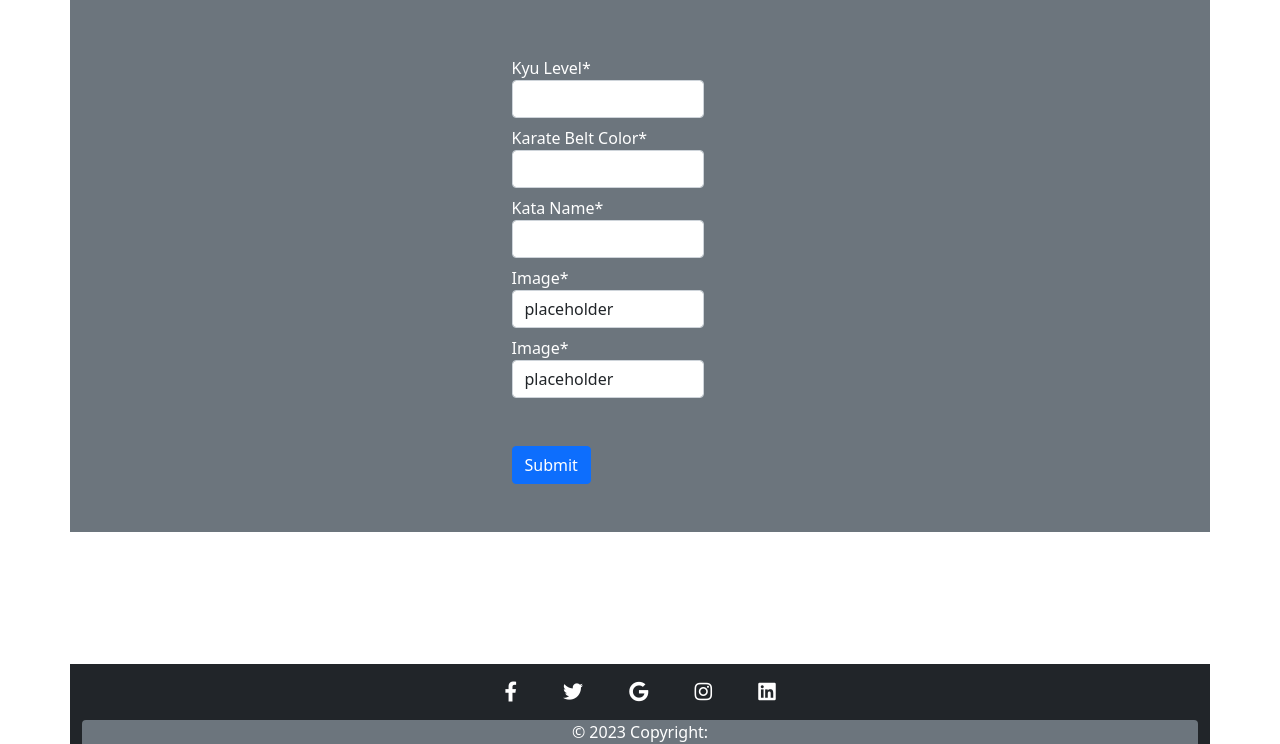
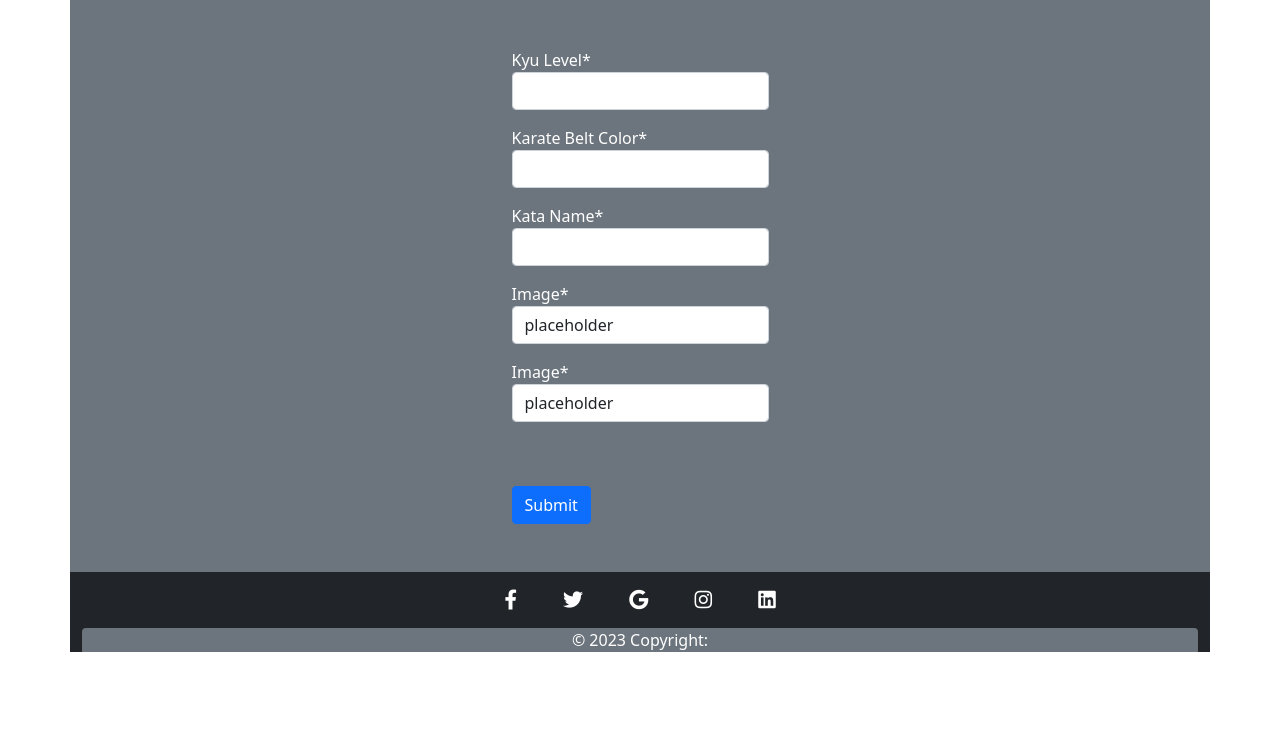
Before and after one commit to Shaga-Matula/Shotokan-Karate, a Django app: page /addkyu/ in a window 1280 px wide. Shown: the part 56-800 px from the top of the page. Run offline with Django 3.2, Linux system fonts and the light colour scheme; some libraries are stand-ins or nearby versions.

Commit message:
style pages

```diff
--- a/static/css/style.css
+++ b/static/css/style.css
@@ -62,5 +62,5 @@
 
 .page_box{
     max-width: 600px;
-    min-height: 600px;
+    height: 100vh;
 }
--- a/templates/base.html
+++ b/templates/base.html
@@ -64,7 +64,7 @@
 
 
 
-    <footer class="fixed-bottom container bg-dark mx-auto text-white text-center col-12">
+    <footer class="container bg-dark mx-auto text-white text-center col-12">
         <div class="container mx-auto">
             <div class="row justify-content-center">
                 <div class="#">
--- a/templates/kyu_regester.html
+++ b/templates/kyu_regester.html
@@ -6,19 +6,19 @@
 <div class="container bg-secondary text-white d-flex justify-content-center">
     <form class="mt-5 mb-5" method="post">
         {% csrf_token %}
-        <div class="form-group mt-2 w-75">
+        <div class="form-group mb-3">
             {{ form.kyu_level|as_crispy_field }}
         </div>
-        <div class="form-group mt-2 w-75">
+        <div class="form-group mb-3">
             {{ form.belt_color|as_crispy_field }}
         </div>
-        <div class="form-group mt-2 w-75">
+        <div class="form-group mb-3">
             {{ form.kata_name|as_crispy_field }}
         </div>
-        <div class="form-group mt-2 w-75" >
+        <div class="form-group mb-3" >
             {{ form.kata_image|as_crispy_field }}
         </div>
-        <div class="form-group mt-2 w-75">
+        <div class="form-group mb-3">
             {{ form.syllabus_image|as_crispy_field }}
         </div>
 
```
